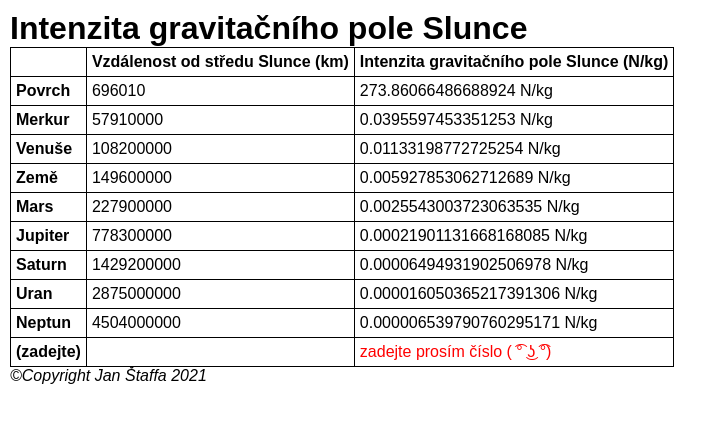
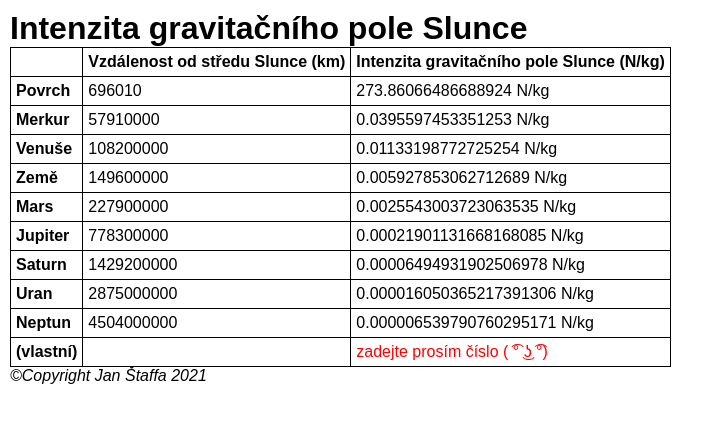
Before and after one commit to janstaffa/janstaffa.github.io, a website: page gravitacni_pole/index.html in a window 1280 px wide. Shown: the whole page, without its empty margins (0-727 px from the left). Drawn offline with Linux system fonts and the light colour scheme.

Commit message:
making it better

```diff
--- a/gravitacni_pole/index.html
+++ b/gravitacni_pole/index.html
@@ -88,7 +88,7 @@
             <td class="output"></td>
         </tr>
         <tr>
-            <td>(zadejte)</td>
+            <td>(vlastní)</td>
             <td class="input" contenteditable="true"></td>
             <td class="output"></td>
         </tr>
```
